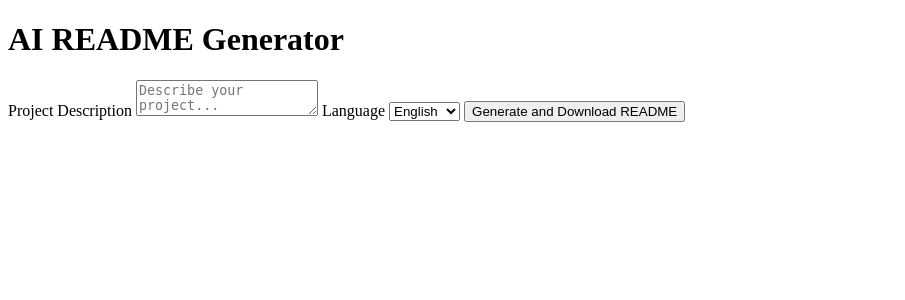
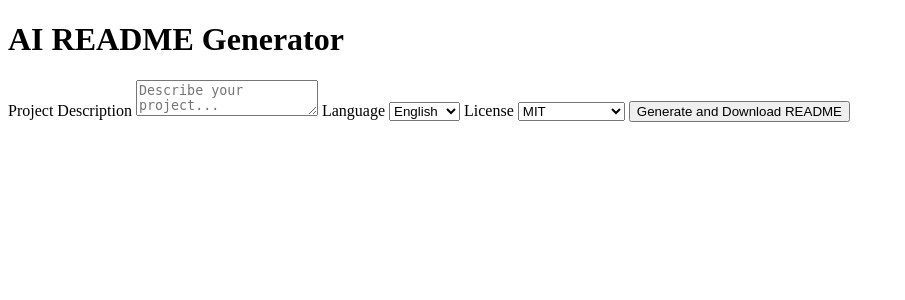
Before and after one commit to Arham-Begani/Readme_generator, a Flask app: template templates/index.html in a window 1280 px wide. Shown: the top 300 px of the page, without its empty margins (0-905 px from the left). Run offline with Flask 3, Linux system fonts and the light colour scheme; the template is opened without the code that fills it, so the values that code supplies are empty.

Commit message:
Update index.html

```diff
--- a/templates/index.html
+++ b/templates/index.html
@@ -21,7 +21,14 @@
                 <option>French</option>
             </select>
 
-
+            <label for="license">License</label>
+            <select name="license">
+                <option>MIT</option>
+                <option>Apache 2.0</option>
+                <option>GPL v3</option>
+                <option>BSD 3-Clause</option>
+                <option>None</option>
+            </select>
 
             <button type="submit">Generate and Download README</button>
         </form>
```
